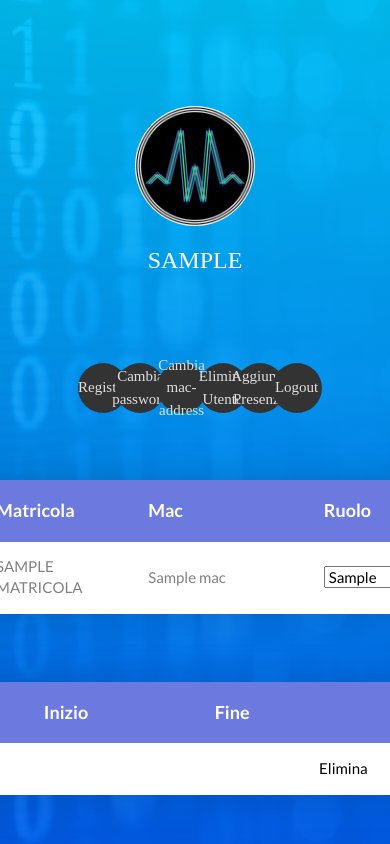
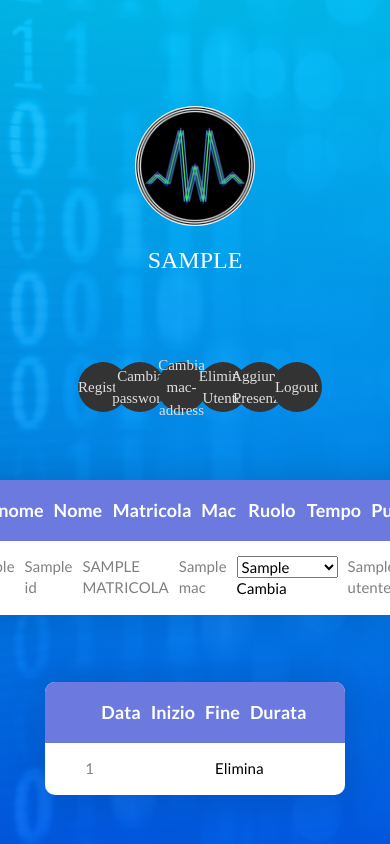
Before and after one commit to GiovanniBellorio/Frequency-Detection-Bluetooth, a Flask app: template src/templates/profilo.html in a window 390 px wide; the page is wider, and only the part inside the window is pictured. Run offline with Flask 2, Linux system fonts and the light colour scheme; the template is opened without the code that fills it: most values are stand-ins (such as "Sample title", 1, 10 or a date in 2020); lists and menus that the app fills with data are empty; parts of the project's set-up code (start-up, migrations or seed data) failed here and were passed over; some libraries are stand-ins or nearby versions; some web fonts are replaced.

Commit message:
responsive mode

```diff
--- a/src/static/css/main_table.css
+++ b/src/static/css/main_table.css
@@ -136,7 +136,7 @@ iframe {
 [ Table ]*/
 
 .container-table100 {
-  /*width: 100%;*/
+  width: 100%;
   /*min-height: 100vh;*/
   /*background: #fff;*/
 
```
